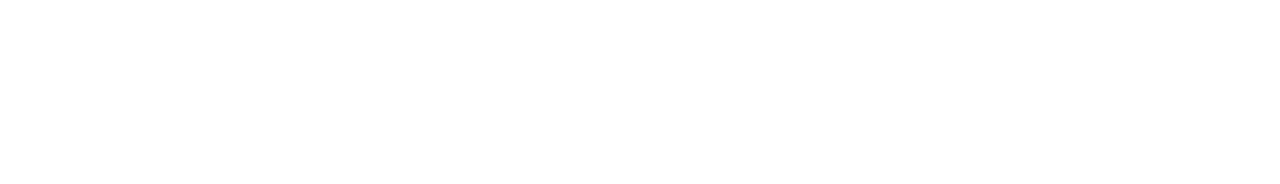
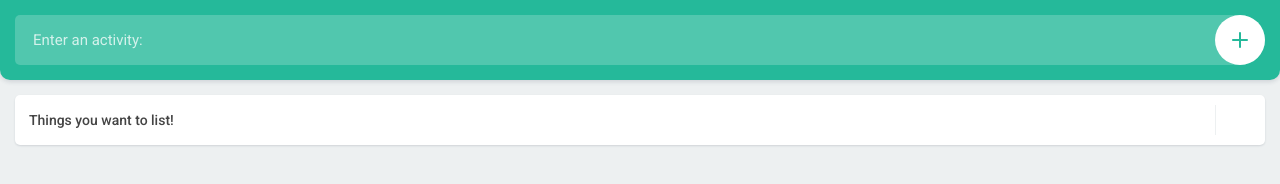
Before and after one commit to trnet4334/ToDoList, a plain HTML site: page index.html in a window 1280 px wide. Drawn offline with Linux system fonts and the light colour scheme.

Commit message:
Update index.html main.js style.css

```diff
--- a/index.html
+++ b/index.html
@@ -2,9 +2,40 @@
 <html lang="en">
 <head>
     <meta charset="UTF-8">
-    <title>Title</title>
+    <title>TODO LIST</title>
+
+    <!-- Roboto font embed -->
+    <link href="https://fonts.googleapis.com/css?family=Roboto:400,500,700" rel="stylesheet">
+
+    <!-- CSS stylesheet -->
+    <link rel="stylesheet" type="text/css" href="resources/css/reset.css"/>
+    <link rel="stylesheet" type="text/css" href="resources/css/style.css"/>
 </head>
 <body>
+    <header>
+        <input type="text" placeholder="Enter an activity:" id="item">
+        <button id="addItem">
+            <svg version="1.1" xmlns="http://www.w3.org/2000/svg" xmlns:xlink="http://www.w3.org/1999/xlink" x="0px" y="0px"viewBox="0 0 16 16" style="enable-background:new 0 0 16 16;" xml:space="preserve"><g><path class="fill" d="M16,8c0,0.5-0.5,1-1,1H9v6c0,0.5-0.5,1-1,1s-1-0.5-1-1V9H1C0.5,9,0,8.5,0,8s0.5-1,1-1h6V1c0-0.5,0.5-1,1-1s1,0.5,1,1v6h6C15.5,7,16,7.5,16,8z"/></g></svg>
+        </button>
+    </header>
 
+    <div class="container">
+        <!-- -->
+        <ul class="todo">
+            <li>Things you want to list!
+                <div class="buttons">
+                    <button class="remove"></button>
+                    <button class="complete"></button>
+                </div>
+            </li>
+        </ul>
+
+
+    </div>
+
+
+
+    <!-- Script file -->
+    <script src="resources/js/main.js" type="text/javascript"></script>
 </body>
 </html>
--- /dev/null
+++ b/resources/css/reset.css
@@ -0,0 +1 @@
+html,body,div,span,applet,object,iframe,h1,h2,h3,h4,h5,h6,p,blockquote,pre,a,abbr,acronym,address,big,cite,code,del,dfn,em,img,ins,kbd,q,s,samp,small,strike,strong,sub,sup,tt,var,b,u,i,center,dl,dt,dd,ol,ul,li,fieldset,form,label,legend,table,caption,tbody,tfoot,thead,tr,th,td,article,aside,canvas,details,embed,figure,figcaption,footer,header,hgroup,menu,nav,output,ruby,section,summary,time,mark,audio,video{margin:0;padding:0;border:0;vertical-align:baseline}article,aside,details,figcaption,figure,footer,header,hgroup,menu,nav,section{display:block}body,html{width:100%;height:100%}body{-webkit-font-smoothing:antialiased;-moz-font-smoothing:antialiased;-moz-osx-font-smoothing:grayscale;-webkit-text-size-adjust:none;margin:0;padding:0;font-family:"Helvetica Neue",Helvetica,Arial,sans-serif}ol,ul{list-style:none}hr{border:0;height:1px;background:#ccc}blockquote,q{quotes:none}blockquote:before,blockquote:after,q:before,q:after{content:'';content:none}table{border-collapse:collapse;border-spacing:0}*{margin:0;padding:0;list-style:none;box-sizing:border-box}html,input,select,textarea,button,a{-webkit-tap-highlight-color:rgba(0,0,0,0)}
--- a/resources/css/style.css
+++ b/resources/css/style.css
@@ -0,0 +1,165 @@
+@charset "UTF-8";
+
+body, input, button {
+    font-family: 'Roboto', sans-serif;
+}
+
+body {
+    background: #edf0f1;
+    padding: 80px 0 0 0;
+}
+
+header {
+    width: 100%;
+    height: 80px;
+    position: fixed;
+    top: 0;
+    left: 0;
+    z-index: 5;
+    padding: 15px;
+    background: #25b99a;
+    box-shadow: 0px 2px 4px rgba(44, 62, 80, 0.15);
+    border-bottom-right-radius: 10px;
+    border-bottom-left-radius: 10px;
+}
+
+header input {
+    width: 100%;
+    height: 50px;
+    float: left;
+    color: #fff;
+    background: rgba(255, 255, 255, 0.2);
+
+    font-size: 15px;
+    font-weight: 400;
+    text-indent: 18px;
+    padding: 0 60px 0 0;
+
+    border-radius: 5px 25px 25px 5px;
+    border: 0px;
+    box-shadow: none;
+    outline: none;
+
+    -ms-appearance: none;
+    -o-appearance: none;
+    -webkit-appearance: none;
+    -moz-appearance: none;
+    appearance: none;
+}
+
+header input::-webkit-input-placeholder {
+    color: rgba(255, 255, 255, 0.75);
+}
+
+header input:-moz-input-placeholder {
+    color: rgba(255, 255, 255, 0.75);
+}
+
+header input::-moz-input-placeholder {
+    color: rgba(255, 255, 255, 0.75);
+}
+
+header input:-ms-input-placeholder {
+    color: rgba(255, 255, 255, 0.75);
+}
+
+header button {
+    width: 50px;
+    height: 50px;
+    position: absolute;
+    top: 15px;
+    right: 15px;
+    z-index: 2;
+    border-radius: 25px;
+    background: #fff;
+    border: 0px;
+    box-shadow: none;
+    outline: none;
+    cursor: pointer;
+
+    -ms-appearance: none;
+    -o-appearance: none;
+    -webkit-appearance: none;
+    -moz-appearance: none;
+    appearance: none;
+}
+
+header button svg {
+    width: 16px;
+    height: 16px;
+    position: absolute;
+    top: 50%;
+    left: 50%;
+    margin: -8px 0 0  -8px;
+}
+
+header button svg .fill {
+    fill: #25b99a;
+}
+
+.container {
+    width: 100%;
+    float: left;
+    padding: 15px;
+}
+
+ul.todo{
+    width: 100%;
+    float: left;
+}
+
+ul.todo li {
+    width: 100%;
+    min-height: 50px;
+    float: left;
+    height: 50px;
+    font-size: 14px;
+    font-weight: 500;
+    color: #444;
+    line-height: 22px;
+    background: #fff;
+    border-radius: 5px;
+    position: relative;
+    box-shadow: 0px 1px 2px rgba(44, 62, 80, 0.15);
+    margin: 0 0 10px 0;
+    padding: 14px 100px 14px 14px;
+}
+
+ul.todo li:last-of-type {
+    margin: 0;
+}
+
+ul.todo li .buttons {
+    width: 100px;
+    height: 50px;
+    position: absolute;
+    top: 0;
+    right: 0;
+}
+
+ul.todo li .buttons button {
+    width: 50px;
+    height: 50px;
+    float: left;
+    background: none;
+    position: relative;
+    border: 0px;
+    box-shadow: none;
+    outline: none;
+
+    -ms-appearance: none;
+    -o-appearance: none;
+    -webkit-appearance: none;
+    -moz-appearance: none;
+    appearance: none;
+}
+
+ul.todo li .buttons button:last-of-type:before {
+    content: '';
+    width: 1px;
+    height: 30px;
+    position: absolute;
+    top: 10px;
+    left: 0;
+    background: #edf0f1;
+}
--- a/resources/js/main.js
+++ b/resources/js/main.js
@@ -0,0 +1,3 @@
+// User click add button to activate add function
+// If there is any text inside the message box, it will be add into todo list.
+document.getElementById()
```
Also changed, not shown: 3 other files.
